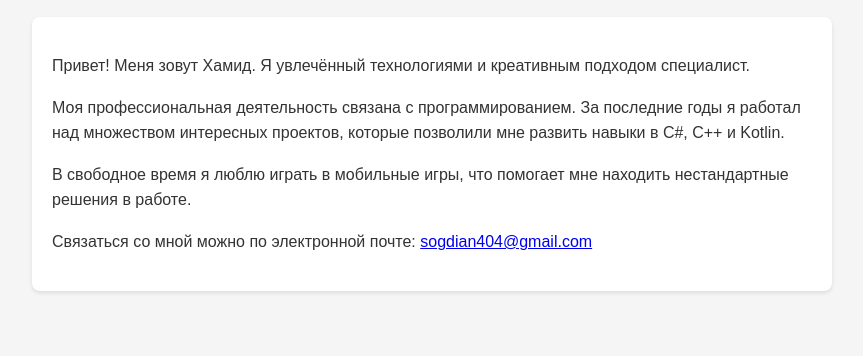
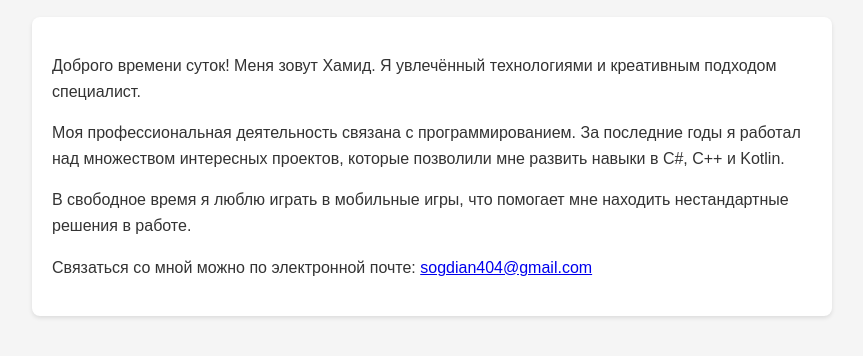
Before and after one commit to sogdian404/4_TRPO, a plain HTML site: page index.html in a window 1280 px wide. Shown: the part 108-464 px from the top of the page, without its empty margins (208-1071 px from the left). Drawn offline with Linux system fonts and the light colour scheme.

Commit message:
Update from new folder

```diff
--- a/index.html
+++ b/index.html
@@ -13,7 +13,7 @@
         </header>
 
         <div class="content">
-            <p>Привет! Меня зовут Хамид. Я увлечённый технологиями и креативным подходом специалист.</p>
+            <p>Доброго времени суток! Меня зовут Хамид. Я увлечённый технологиями и креативным подходом специалист.</p>
 
             <p>Моя профессиональная деятельность связана с программированием. За последние годы я работал над множеством интересных проектов, которые позволили мне развить навыки в C#, C++ и Kotlin.</p>
 
--- a/style.css
+++ b/style.css
@@ -13,7 +13,6 @@ body {
     padding: 20px;
 }
 
-/* Стили для заголовка */
 header {
     background-color: #4CAF50;
     color: white;
@@ -25,8 +24,6 @@ h1 {
     margin: 0;
     font-size: 2.5rem;
 }
-
-/* Стили для контента */
 .content {
     background-color: white;
     padding: 20px;
@@ -40,7 +37,6 @@ p {
     font-size: 1rem;
 }
 
-/* Адаптивность */
 @media (max-width: 600px) {
     .container {
         padding: 15px;
```
